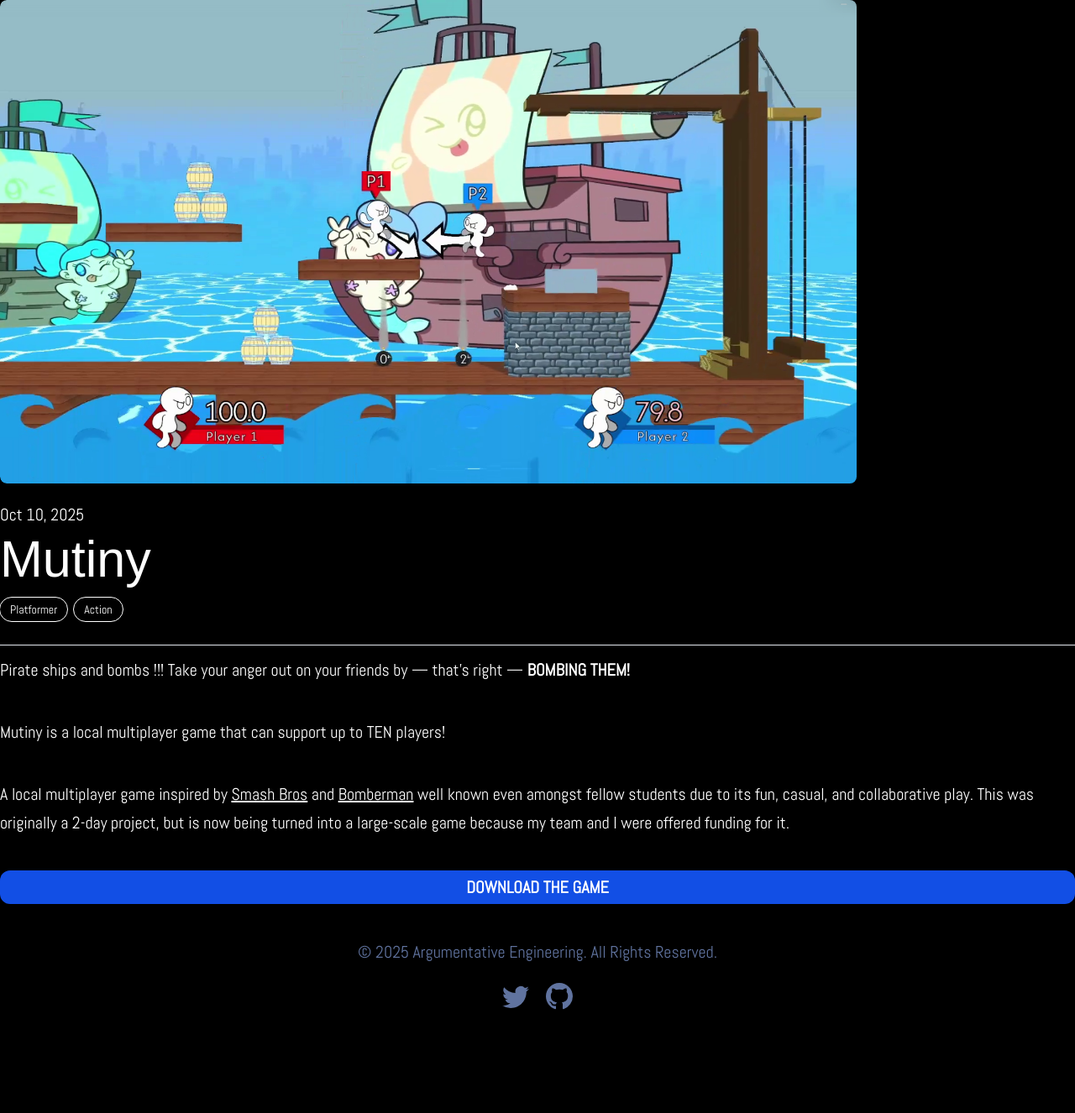
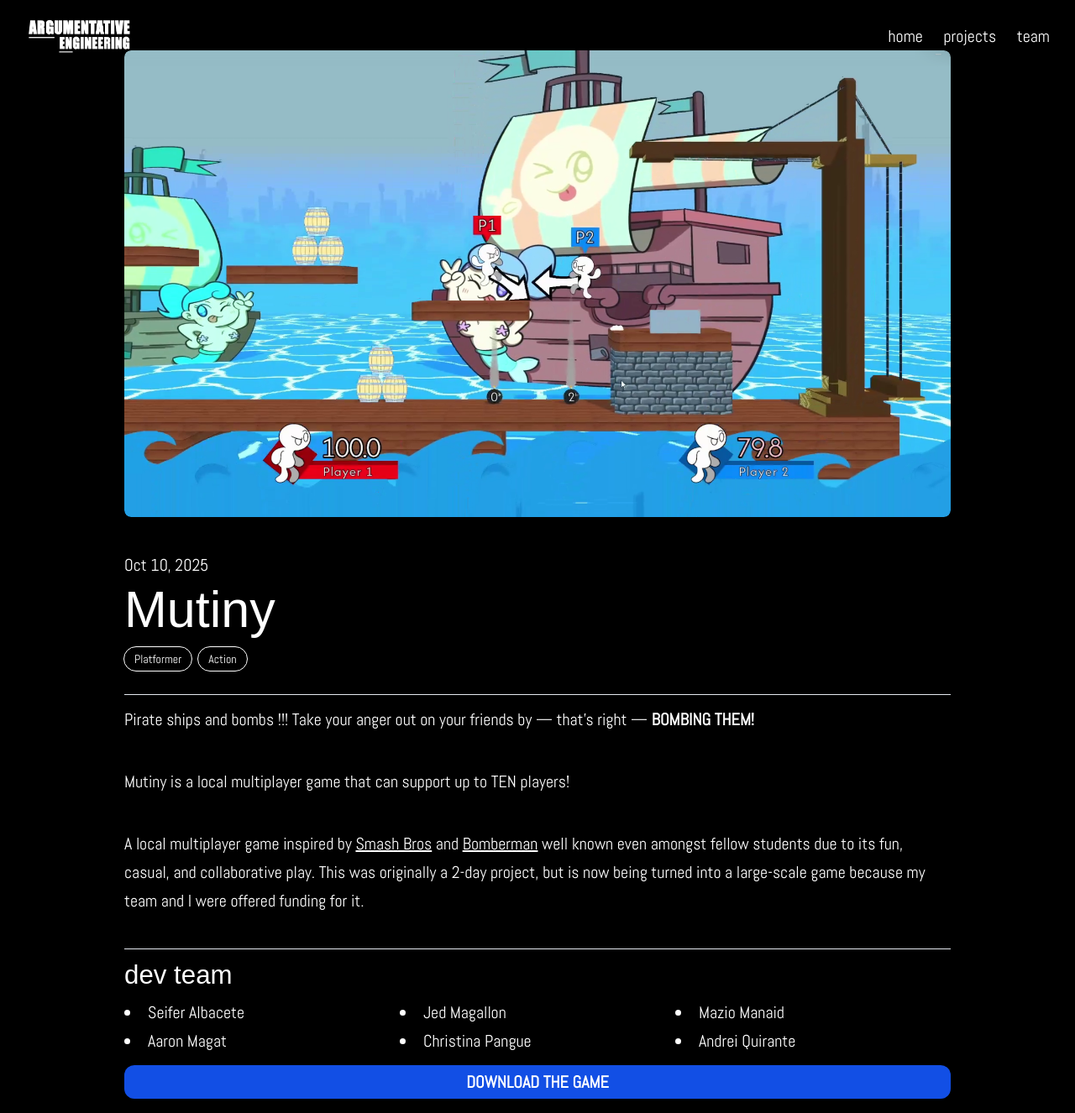
Before and after one commit to Argumentative-Engineering/argumentative.dev, an Astro site: page /projects/mutiny in a window 1280 px wide. Shown: the top 1326 px of the page at 84% size. Built offline with nearby package versions, Linux system fonts and the light colour scheme; Astro itself is replaced by a stand-in of ours; a web font is replaced by a local one; what tailwindcss-animated would draw is missing.

Commit message:
feat: added credits

```diff
--- a/src/components/Header.astro
+++ b/src/components/Header.astro
@@ -3,21 +3,30 @@ import { Image } from "astro:assets";
 import HeaderLink from './HeaderLink.astro';
 import ArgenLogo from "../assets/branding/argen_text.png";
 
-const {} = Astro.props;
+const { dontHide } = Astro.props;
 ---
 
-<script>
+<script is:inline define:vars={{dontHide}}>
 	window.addEventListener("scroll", () => {
+		if (dontHide) {
+			return;
+		}
+
 		const curr = window.scrollY;
+		const header = document.getElementById("header")
 
-		const header = document.getElementById("header")
 		if (header) {
 			header.className = `fixed ${curr > 150 ? 'opacity-100' : 'opacity-0 pointer-events-none'} top-0 w-full transition-all`;
 		}
 	});
 </script>
 
-<header id="header" class="fixed opacity-0 top-0 w-full pointer-events-none">
+<header id="header" class:list={[
+	"fixed",
+	"top-0",
+	"w-full",
+	dontHide ? "opacity-100" : "opacity-0 pointer-events-none"
+]}>
 	<nav>
 		<a href="/">
 			<Image src={ArgenLogo} alt="Argumentative Engineering" class="w-32" />
@@ -26,7 +35,6 @@ const {} = Astro.props;
 			<HeaderLink href="#hero">home</HeaderLink>
 			<HeaderLink href="#projects">projects</HeaderLink>
 			<HeaderLink href="#team">team</HeaderLink>
-			<!-- <HeaderLink href="/blog">blog</HeaderLink> -->
 		</div>
 	</nav>
 </header>
--- a/src/content.config.ts
+++ b/src/content.config.ts
@@ -24,6 +24,7 @@ const projects = defineCollection({
 			shortDesc: z.string().optional(),
 			description: z.string(),
 			pubDate: z.coerce.date(),
+			credits: z.array(z.string()).optional(),
 			updatedDate: z.coerce.date().optional(),
 			tags: z.array(z.string()).optional(),
 			download: z.string().optional(),
@@ -32,10 +33,12 @@ const projects = defineCollection({
 })
 
 const team = defineCollection({
-	loader: file("src/content/team.csv", {parser: (text) => csvParse(text, {
+	loader: file("src/content/team.csv", {
+		parser: (text) => csvParse(text, {
 			columns: true,
 			skipEmptyLines: true,
-	})}),
+		})
+	}),
 	schema: ({ image }) =>
 		z.object({
 			prio: z.coerce.number(),
--- a/src/content/projects/mutiny.md
+++ b/src/content/projects/mutiny.md
@@ -5,6 +5,7 @@ pubDate: Oct 10 2025
 tags: ['Platformer', 'Action']
 image: '../../assets/projects/mutiny/1.png'
 download: https://zsfer.itch.io/mutiny
+credits: ["Seifer Albacete", "Jed Magallon", "Mazio Manaid", "Aaron Magat", "Christina Pangue", "Andrei Quirante"]
 ---
 
 Pirate ships and bombs !!!!!!!!!!!!!!!!!!!!!!! Take your anger out on your friends by — that's right — **BOMBING THEM!**
--- a/src/content/projects/the-space-between.mdx
+++ b/src/content/projects/the-space-between.md
@@ -4,6 +4,7 @@ description: 'the space between'
 pubDate: 'Oct 10 2025'
 tags: ['Puzzle']
 image: '../../assets/projects/tsb/4.jpg'
+credits: ["Mazio Manaid", "Seifer Albacete", "Aaron Magat", "Christina Pangue", "Andrei Quirante"]
 ---
 
 Made as a finals project for College Physics. We were instructed to make a game that demonstrated the three laws of physics, so we made a narrative puzzle game set in space. <u>**In zero gravity, even moving an inch is a puzzle.**</u>
--- a/src/layouts/Project.astro
+++ b/src/layouts/Project.astro
@@ -10,7 +10,7 @@ import { SITE_DESCRIPTION, SITE_TITLE } from '../consts';
 
 type Props = CollectionEntry<'projects'>['data'];
 
-const { title, pubDate, image, tags, download } = Astro.props;
+const { title, pubDate, credits, image, tags, download } = Astro.props;
 ---
 
 <html lang="en">
@@ -18,9 +18,9 @@ const { title, pubDate, image, tags, download } = Astro.props;
 		<BaseHead title={SITE_TITLE} description={SITE_DESCRIPTION} />
 	</head>
 	<body>
-		<Header />
-		<main>
-			<article class="space-y-5">
+		<Header dontHide={true} />
+		<main class="content">
+			<article class="space-y-10">
 				<div class="hero-image rounded-lg overflow-clip">
 					{image && <Image width={1020} height={510} src={image} alt={title} />}
 				</div>
@@ -31,13 +31,27 @@ const { title, pubDate, image, tags, download } = Astro.props;
 						</div>
 						<h1>{title}</h1>
 						<div class="flex flex-row items-center gap-2">
-								{tags && tags.map((t) => (
+							{tags && tags.map((t) => (
 								<p class="text-white text-sm outline rounded-full w-fit px-3 py-1">{t}</p>
-								))}
+							))}
 						</div>
 						<hr>
 					</div>
 					<slot />
+
+					<hr>
+					<div class="prose space-y-3">
+						<h4>dev team</h4>
+						<ul class="list-disc grid grid-cols-3 list-inside">
+							{
+								credits?.map((c) => (
+								<li class="text-md">
+									{c}
+								</li>
+								))
+							}
+						</ul>
+					</div>
 
 					{download ? (<a target="_blank" href={download} class="btn">DOWNLOAD THE GAME</a>) : <div class="btn">THE GAME IS UNDER DEVELOPMENT</div>}
 				</div>
--- a/src/styles/global.css
+++ b/src/styles/global.css
@@ -64,13 +64,15 @@ body {
 	line-height: 1.7;
 	background-color: rgb(var(--black));
 }
-main {
-	/* width: 720px; */
-	/* max-width: calc(100% - 2em); */
-	/* margin: auto; */
-	/* padding: 3em 1em; */
-	/* @apply w-5xl; */
+
+main.content {
+	width: 720px;
+	max-width: calc(100% - 2em);
+	margin: auto;
+	padding: 3em 1em;
+	@apply w-5xl;
 }
+
 h1,
 h2,
 h3,
```
Lines whose indentation alone changed are shown as unchanged.
